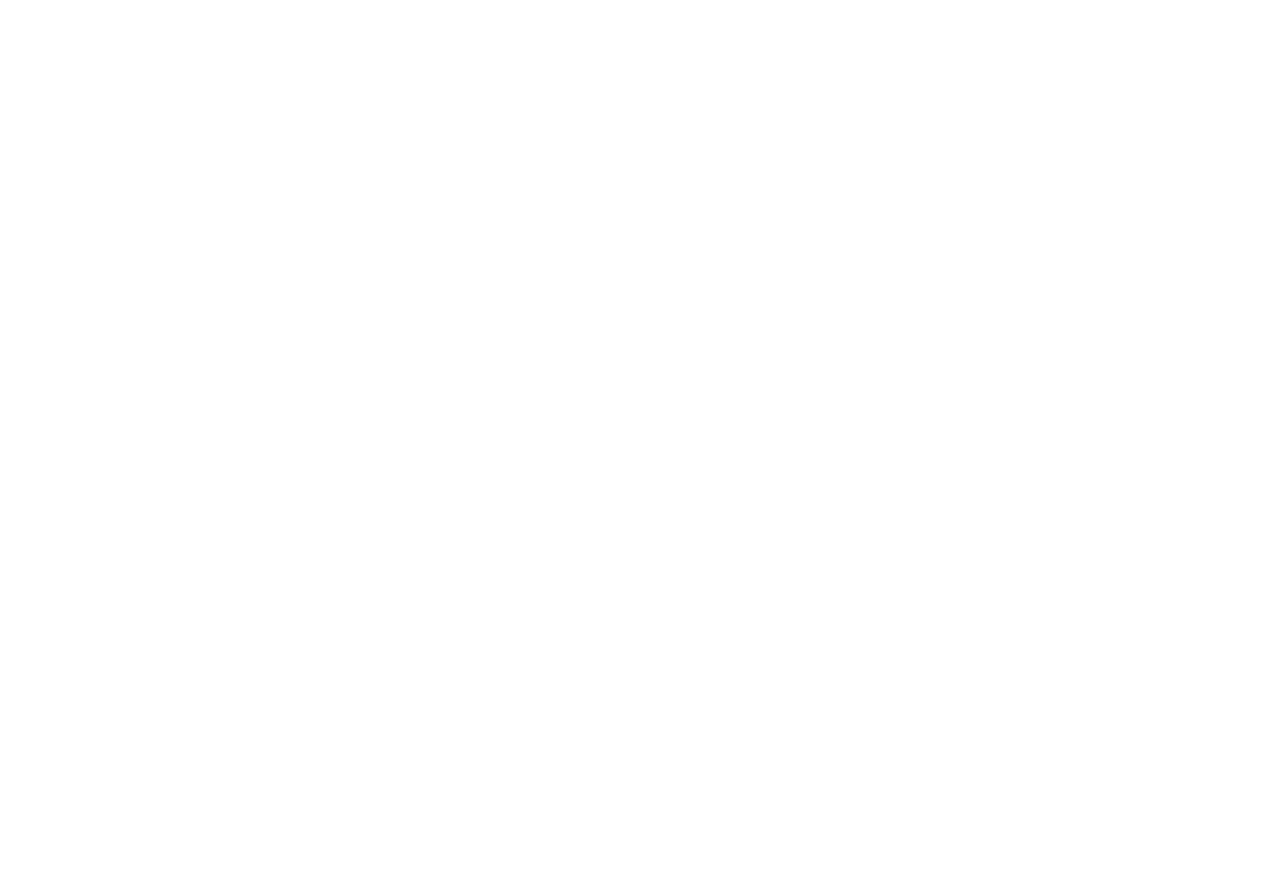
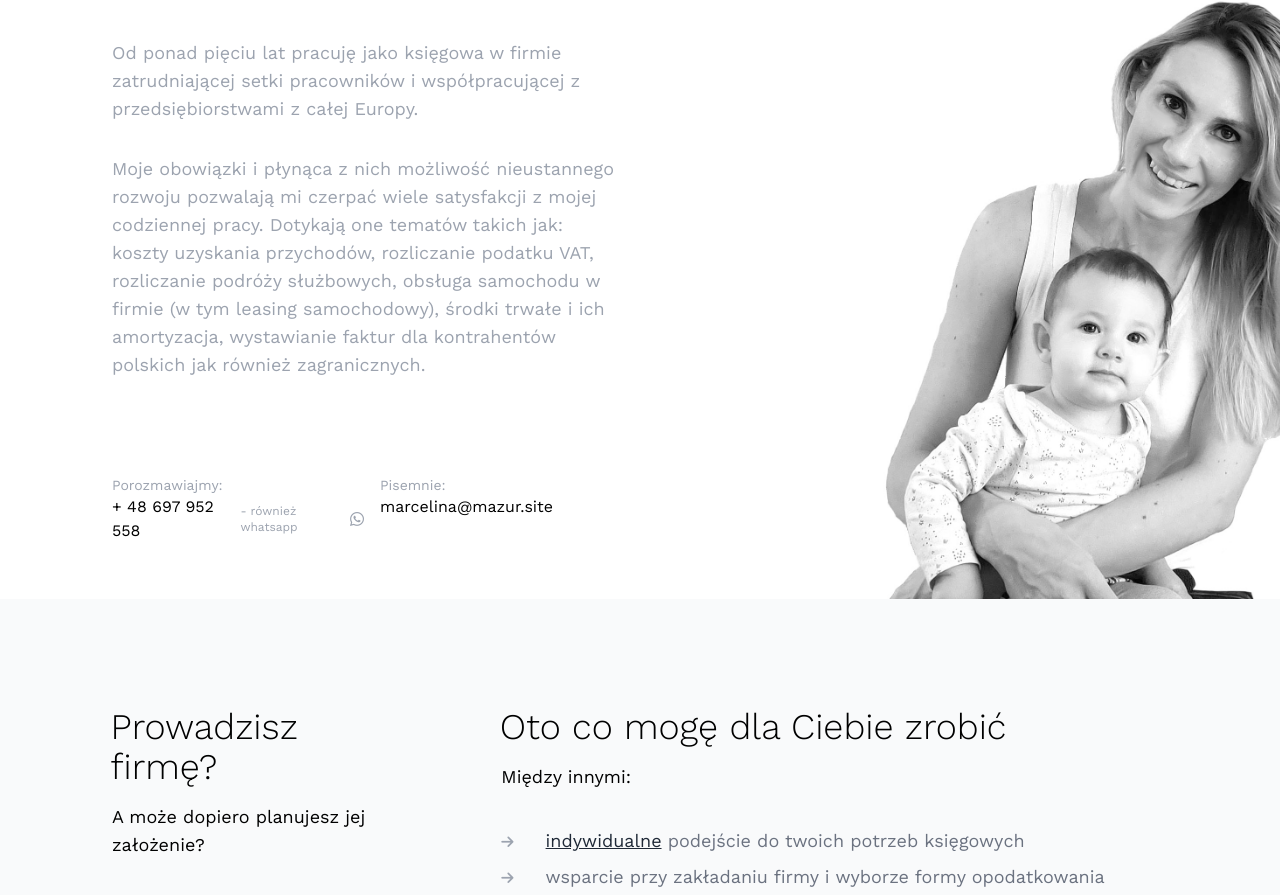
Before and after one commit to magicwrites/site-mazur, a SvelteKit app: page /marcelina in a window 1280 px wide. Before the commit this address had no page. Shown: the part 201-1096 px from the top of the page. Before the commit the page ends 800 px from the top, so only its background shows below. Built offline with nearby package versions, Linux system fonts and the light colour scheme.

Commit message:
progress

```diff
--- a/src/components/content/maciej/experience/Overview.svelte
+++ b/src/components/content/maciej/experience/Overview.svelte
@@ -3,9 +3,9 @@
 	const years = new Date().getFullYear() - started;
 </script>
 
-<div class="text-gray-400 text-lg font-work">
+<div class="text-gray-500 text-lg font-work">
 	<div>
-		I have spent <span class="text-gray-700">over {years} years</span> working as a software developer.
+		I have spent <span class="text-gray-800">over {years} years</span> working as a software developer.
 	</div>
 	<div class="pt-8">
 		I am acustomed to learning, maintaining, extending and modernizing huge, mature applications as
--- /dev/null
+++ b/src/components/content/marcelina/About.svelte
@@ -0,0 +1,97 @@
+<script>
+	import Language from '$components/shared/Language.svelte';
+	import Title from '$components/shared/Title.svelte';
+	import Description from './about/Description.svelte';
+	import avatar from '$assets/marcelina-avatar.png';
+	// import { en, pl } from './index.content';
+	// import { isPolish } from './../../stores/language';
+
+	// $: texts = $isPolish ? pl : en;
+</script>
+
+<div
+	class="sm-maciej sm-business xl:h-screen print:h-screen flex flex-col sm:px-16 xl:py-4 lg:px-24 md:mx-auto xl:max-w-none 2xl:px-48"
+>
+	<header class="flex p-4 print:hidden">
+		<div class="ml-auto">
+			<Language />
+		</div>
+	</header>
+
+	<section class="flex flex-col flex-grow">
+		<header class="px-4 py-16 mb-6 sm:py-8 md:py-20 md:pt-12 xl:py-4 2xl:py-16 flex flex-col">
+			<img
+				src={avatar}
+				alt="avatar"
+				class="xl:hidden mx-auto w-48 mb-20 rounded-full border border-gray-700"
+			/>
+			<div class="mx-auto xl:ml-0">
+				<Title subtitle="Software developer"
+					>Marcelina <a class="hidden md:inline print:inline" href="/">Mazur</a></Title
+				>
+			</div>
+		</header>
+
+		<main class="px-4 xl:w-1/2">
+			<Description />
+		</main>
+
+		<footer
+			class="mt-auto p-4 pt-24 xl:pt-4 xl:pb-48 font-work grid xl:grid-cols-4 2xl:grid-cols-1 gap-4 xl:mt-20 2xl:mt-auto"
+		>
+			<div class="hidden print:block">
+				<div class="text-sm text-gray-400">Online:</div>
+				<div class="font-work">https://marcelina.mazur.site</div>
+			</div>
+			<div>
+				<div class="text-sm text-gray-400">Porozmawiajmy:</div>
+				<div class="font-work flex items-center">
+					<span>+ 48 697 952 558</span>
+					<span class="text-gray-400 text-xs pl-2 pr-1.5"> - również whatsapp</span>
+					<i class="text-gray-400 fa-brands fa-whatsapp" />
+				</div>
+			</div>
+			<div>
+				<div class="text-sm text-gray-400">Pisemnie:</div>
+				<div class="font-work">marcelina@mazur.site</div>
+			</div>
+		</footer>
+	</section>
+</div>
+
+<style>
+	@media (min-width: 1280px) {
+		.sm-maciej {
+			/* background-image: url('$assets/maciej.png'); */
+			background-repeat: no-repeat;
+			background-position: 110% 100%;
+			background-size: 50%;
+		}
+
+		.sm-business {
+			background-image: url('$assets/marcelina-kid.jpg');
+			background-size: 40%;
+		}
+
+		/* .sm-suit {
+			background-image: url('$assets/maciej-suit-contrast.png');
+			background-size: auto 100%;
+		} */
+	}
+
+	@media (min-width: 1920px) {
+		.sm-maciej {
+			background-position: right 30%;
+		}
+
+		.sm-business {
+			background-position: 80% bottom;
+			background-size: 30%;
+		}
+
+		/* .sm-suit {
+			background-position: 80% bottom;
+			background-size: auto 95%;
+		} */
+	}
+</style>
--- /dev/null
+++ b/src/components/content/marcelina/Experience.svelte
@@ -0,0 +1,60 @@
+<script>
+	import ExperienceOverview from '$components/content/maciej/experience/Overview.svelte';
+	import ExperienceTimeline from '$components/content/maciej/experience/Timeline.svelte';
+	import Point from '$components/shared/Point.svelte';
+	// import { en, pl } from './index.content';
+	// import { isPolish } from './../../stores/language';
+
+	// $: texts = $isPolish ? pl : en;
+</script>
+
+<section class="flex flex-col print:h-screen print:pt-4">
+	<div class="xl:grid xl:grid-cols-3 gap-x-20 font-work">
+		<section class="mx-4">
+			<div class="text-4xl font-light font-work" style="margin-left: -1.5px">Prowadzisz firmę?</div>
+			<div class="text-lg pt-4 pb-8">A może dopiero planujesz jej założenie?</div>
+
+			<div class="text-gray-500 text-lg font-work">
+				<div>Od dwóch lat pomagam w prowadzeniu jednoosobowych działalności gospodarczych.</div>
+				<div class="pt-8">
+					Jesteś programistą, konsultantem albo innego rodzaju specjalistą zainteresowanym większą
+					swobodą zawodową?
+				</div>
+				<div class="pt-8">
+					A może rozkręcasz działalność handlową i potrzebujesz uregulować swoją sytuację
+					księgowo-urzędową?
+				</div>
+			</div>
+		</section>
+
+		<section class="mx-4 mt-24 col-span-2 xl:mt-0 print:mt-8">
+			<div class="text-4xl font-light font-work" style="margin-left: -1.5px">
+				Oto co mogę dla Ciebie zrobić
+			</div>
+			<div class="text-lg pt-4 pb-8">Między innymi:</div>
+
+			<section class="text-lg text-gray-500">
+				<div class="leading-9 text-center py-8 sm:py-0">
+					<Point first={true}>
+						<span class="text-gray-800 underline">indywidualne</span>&nbsp;podejście do twoich
+						potrzeb księgowych
+					</Point>
+					<Point>wsparcie przy zakładaniu firmy i wyborze formy opodatkowania</Point>
+					<Point>prowadzenie podatkowej księgi przychodów i rozchodów - KPIR</Point>
+					<Point>prowadzenie ryczałtu ewidencjonowanego</Point>
+					<Point>prowadzenie ewidencji vat i sporządzanie deklaracji</Point>
+					<Point>prowadzenie ewidencji IP box i wsparcie przy ubieganiu się o ulgę</Point>
+					<Point>pomoc w poprawnym wystawianiu faktur</Point>
+					<Point>pomoc w ramach rozpoznawania kosztów uzyskania przychodu</Point>
+					<Point>obsługę w zakresie zakładu ubezpieczeń społecznych</Point>
+				</div>
+				<div class="pt-8">
+					<div>
+						Oczywiście twoja sytuacja jest niepowtarzalna - warto więc podjąć współpracę z
+						doświadczoną księgową. Razem uda nam się uwolnić potencjał drzemiący w twojej firmie.
+					</div>
+				</div>
+			</section>
+		</section>
+	</div>
+</section>
--- /dev/null
+++ b/src/components/content/marcelina/about/Description.svelte
@@ -0,0 +1,13 @@
+<section class="font-work text-lg text-gray-400">
+	<div>
+		Od ponad pięciu lat pracuję jako księgowa w firmie zatrudniającej setki pracowników i
+		współpracującej z przedsiębiorstwami z całej Europy.
+	</div>
+	<div class="mt-8">
+		Moje obowiązki i płynąca z nich możliwość nieustannego rozwoju pozwalają mi czerpać wiele
+		satysfakcji z mojej codziennej pracy. Dotykają one tematów takich jak: koszty uzyskania
+		przychodów, rozliczanie podatku VAT, rozliczanie podróży służbowych, obsługa samochodu w firmie
+		(w tym leasing samochodowy), środki trwałe i ich amortyzacja, wystawianie faktur dla
+		kontrahentów polskich jak również zagranicznych.
+	</div>
+</section>
--- a/src/components/shared/Employer.svelte
+++ b/src/components/shared/Employer.svelte
@@ -20,7 +20,7 @@
 				{/if}
 			</div>
 			<div class="text-2xl font-varela pb-4">{name}</div>
-			<div class="text-gray-400 font-work">
+			<div class="text-gray-500 font-work">
 				<slot />
 			</div>
 		</main>
--- /dev/null
+++ b/src/components/shared/Point.svelte
@@ -0,0 +1,12 @@
+<script>
+	export let first = false;
+</script>
+
+<div class="flex flex-col sm:flex-row print:flex-row items-center">
+	<div class={first ? 'hidden sm:block print:block' : ''}>
+		<i
+			class="py-8 sm:py-0 print:py-0 sm:mr-8 print:mr-8 text-gray-400 text-sm fas fa-arrow-right rotate-90 sm:rotate-0 print:rotate-0"
+		/>
+	</div>
+	<div><slot /></div>
+</div>
--- a/src/routes/+page.svelte
+++ b/src/routes/+page.svelte
@@ -40,7 +40,10 @@
 			<main
 				class="grid gap-y-1 xl:grid-cols-1 xl:gap-y-1 md:grid-cols-2 md:gap-x-4 md:gap-y-8 xl:order-2 2xl:col-start-1"
 			>
-				<Link items={texts.marcelina.skills} icon="fa-person-dress">{texts.marcelina.name}</Link>
+				<a href="/marcelina"
+					><Link items={texts.marcelina.skills} icon="fa-person-dress">{texts.marcelina.name}</Link
+					></a
+				>
 				<a href="/maciej"
 					><Link items={texts.maciej.skills} icon="fa-person">{texts.maciej.name}</Link></a
 				>
@@ -58,7 +61,9 @@
 			<aside
 				class="grid gap-y-1 xl:grid-cols-1 xl:gap-y-1 xl:col-start-3 2xl:col-start-4 xl:mb-auto xl:items-start md:grid-cols-2 md:gap-x-4 md:gap-y-8 xl:order-3 2xl:order-5"
 			>
-				<Link items={texts.applications.features}>{texts.applications.name}</Link>
+				<a href="/maciej"
+					><Link items={texts.applications.features}>{texts.applications.name}</Link></a
+				>
 				<Link items={texts.accounting.features}>{texts.accounting.name}</Link>
 				<div class="h-5 2xl:h-10 md:hidden xl:block" />
 				<a href="https://eleganckiefaktury.pl" target="_blank">
--- /dev/null
+++ b/src/routes/marcelina/+page.svelte
@@ -0,0 +1,28 @@
+<script>
+	import Logo from '$components/shared/Logo.svelte';
+	import Copyrights from '$components/shared/Copyrights.svelte';
+	import Experience from '$components/content/marcelina/Experience.svelte';
+	// import Skillset from '$components/content/marcelina/Skillset.svelte';
+	import About from '$components/content/marcelina/About.svelte';
+	// import Links from '$components/content/marcelina/Links.svelte';
+	// import { en, pl } from './index.content';
+	// import { isPolish } from './../../stores/language';
+
+	// $: texts = $isPolish ? pl : en;
+</script>
+
+<svelte:head>
+	<title>Marcelina Mazur</title>
+</svelte:head>
+
+<section>
+	<section class="pb-6 xl:pb-0 print:pb-0">
+		<About />
+	</section>
+
+	<section class="sm:px-16 lg:px-24 2xl:px-48 bg-gray-50 print:bg-transparent">
+		<div class="py-10 print:py-0 xl:h-screen print:h-auto flex items-center" id="experience">
+			<Experience />
+		</div>
+	</section>
+</section>
```
Also changed, not shown: src/assets/marcelina-avatar.png (added), src/assets/marcelina-kid.jpg (added).
